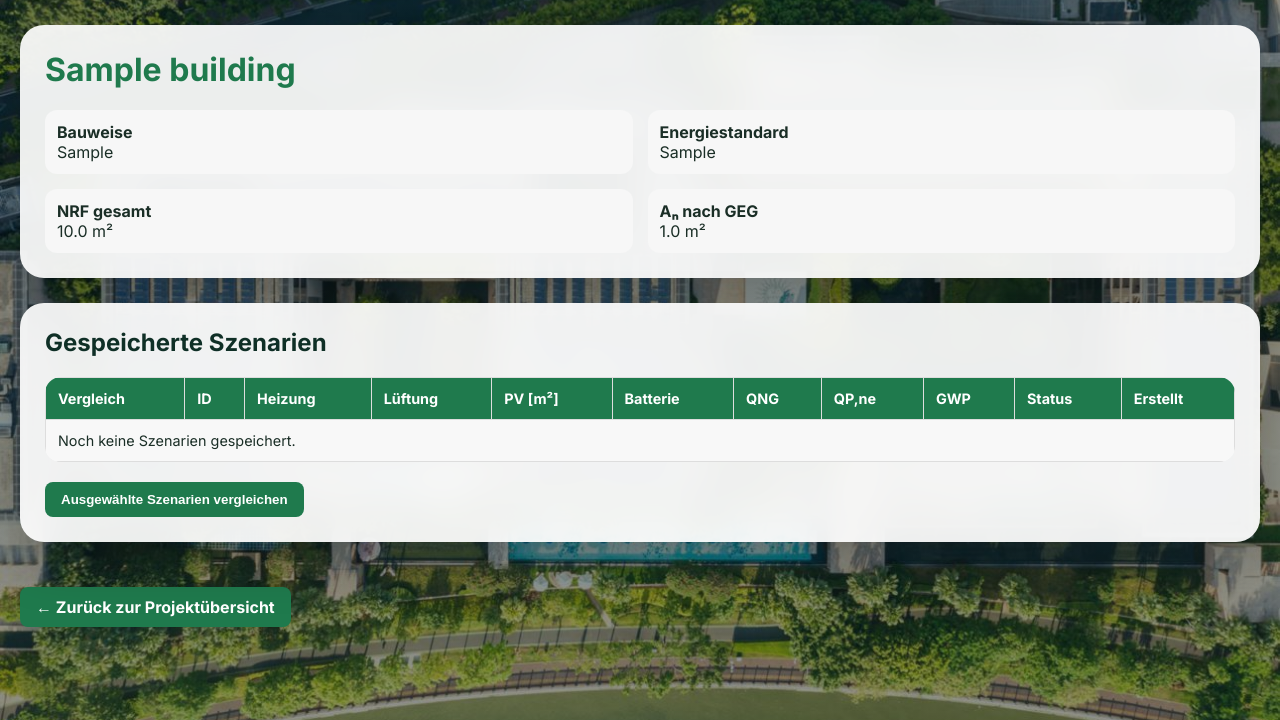
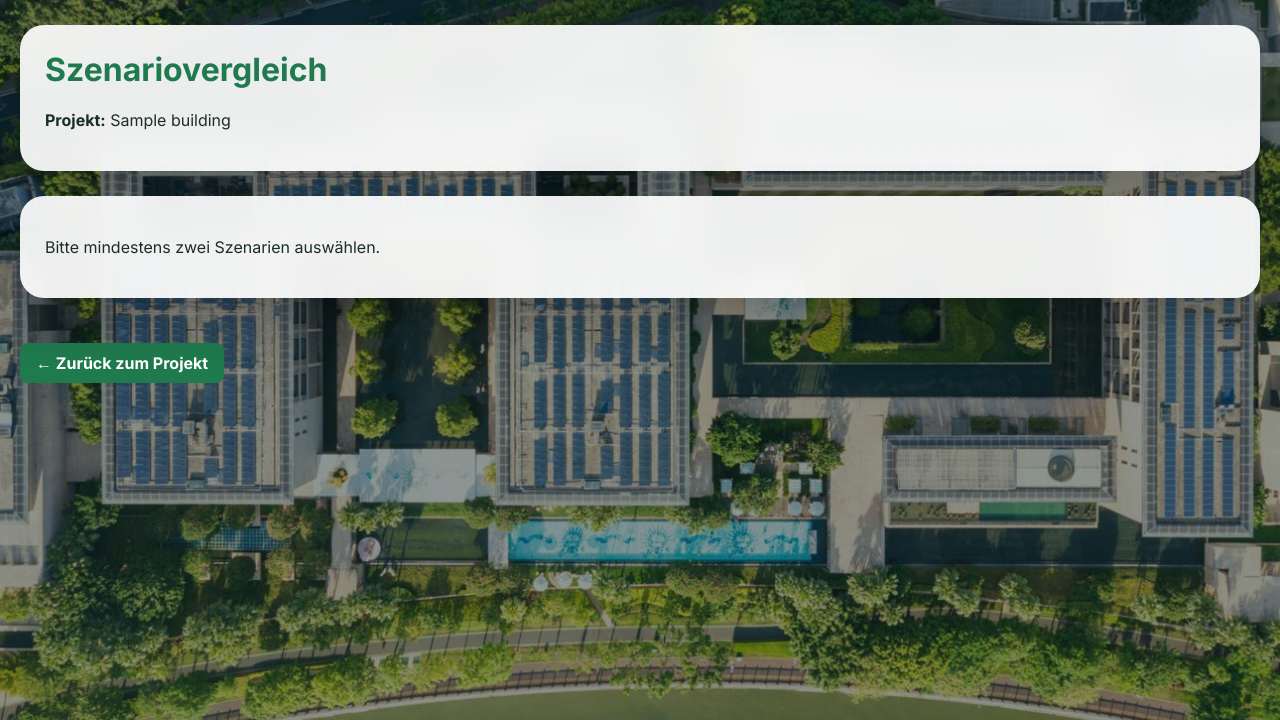
Before and after one commit to DBM-THA/Absch-tzung-der-Geb-ude-kobilanz-nach-QNG, a Django app: page /project/1/compare/ in a window 1280 px wide. Shown: the part 80-800 px from the top of the page. Run offline with Django 5.2, Linux system fonts and the light colour scheme; tables that the repository leaves empty hold one stand-in row (values such as "Sample post").

Commit message:
Update title and styling in compare_scenarios.html

```diff
--- a/qngapp/templates/qngapp/compare_scenarios.html
+++ b/qngapp/templates/qngapp/compare_scenarios.html
@@ -3,14 +3,14 @@
 <html lang="de">
 <head>
 <meta charset="UTF-8">
-<title>{{ building.project_name }}</title>
+<title>Szenariovergleich</title>
 
 <link rel="preconnect" href="https://fonts.googleapis.com">
 <link rel="preconnect" href="https://fonts.gstatic.com" crossorigin>
 <link href="https://fonts.googleapis.com/css2?family=Inter:wght@300;400;500;600;700;800&display=swap" rel="stylesheet">
 
 <style>
-body{
+body {
     font-family: 'Inter', sans-serif;
     margin: 0;
     padding: 40px 20px;
@@ -23,122 +23,94 @@ body{
     color: #1a2e26;
 }
 
-.page{
-    max-width:1400px;
-    margin:auto;
+.page {
+    max-width: 1400px;
+    margin: auto;
 }
 
-.navbar{
-    display:flex;
-    gap:15px;
-    margin-bottom:25px;
-    flex-wrap:wrap;
+.navbar {
+    display: flex;
+    gap: 15px;
+    margin-bottom: 25px;
+    flex-wrap: wrap;
 }
 
-.navbar a{
-    text-decoration:none;
-    padding:10px 16px;
-    border-radius:10px;
-    background:#1f7a4d;
-    color:white;
-    font-weight:600;
-    transition:0.2s;
+.navbar a {
+    text-decoration: none;
+    padding: 10px 16px;
+    border-radius: 10px;
+    background: #1f7a4d;
+    color: white;
+    font-weight: 600;
+    transition: 0.2s;
 }
 
-.navbar a:hover{
-    background:#16633d;
+.navbar a:hover {
+    background: #16633d;
 }
 
-.card{
-    background:rgba(255,255,255,0.92);
-    backdrop-filter:blur(16px);
-    padding:25px;
-    border-radius:24px;
-    margin-bottom:25px;
-    box-shadow:0 20px 50px rgba(0,0,0,0.25);
+.card {
+    background: rgba(255,255,255,0.92);
+    backdrop-filter: blur(16px);
+    padding: 25px;
+    border-radius: 24px;
+    margin-bottom: 25px;
+    box-shadow: 0 20px 50px rgba(0,0,0,0.25);
 }
 
-h1{
-    color:#1f7a4d;
-    margin-top:0;
+h1 {
+    color: #1f7a4d;
+    margin-top: 0;
 }
 
-h2{
-    margin-top:0;
-    color:#0f2f26;
+table {
+    width: 100%;
+    border-collapse: collapse;
+    background: white;
+    border-radius: 16px;
+    overflow: hidden;
 }
 
-table{
-    width:100%;
-    border-collapse:collapse;
-    background:white;
-    border-radius:16px;
-    overflow:hidden;
+th, td {
+    padding: 12px;
+    border: 1px solid #ddd;
+    text-align: left;
+    font-size: 0.92rem;
 }
 
-th,td{
-    padding:12px;
-    border:1px solid #ddd;
-    text-align:left;
-    font-size:0.9rem;
+th {
+    background: #1f7a4d;
+    color: white;
 }
 
-th{
-    background:#1f7a4d;
-    color:white;
+tr:nth-child(even) {
+    background: #f8f8f8;
 }
 
-tr:nth-child(even){
-    background:#f8f8f8;
+.status-ok {
+    color: green;
+    font-weight: bold;
 }
 
-.status-ok{
-    color:green;
-    font-weight:bold;
+.status-bad {
+    color: red;
+    font-weight: bold;
 }
 
-.status-bad{
-    color:red;
-    font-weight:bold;
+.button {
+    display: inline-block;
+    padding: 10px 16px;
+    background: #1f7a4d;
+    color: white;
+    text-decoration: none;
+    border-radius: 8px;
+    margin-top: 20px;
+    border: none;
+    font-weight: bold;
 }
 
-.button{
-    display:inline-block;
-    padding:10px 16px;
-    background:#1f7a4d;
-    color:white;
-    text-decoration:none;
-    border-radius:8px;
-    margin-top:20px;
-    border:none;
-    font-weight:700;
-    cursor:pointer;
-}
-
-.button:hover{
-    background:#16633d;
-}
-
-.info-grid{
-    display:grid;
-    grid-template-columns:repeat(2,1fr);
-    gap:15px;
-}
-
-.info-box{
-    background:#f7f7f7;
-    padding:12px;
-    border-radius:12px;
-}
-
-@media (max-width: 900px){
-    .info-grid{
-        grid-template-columns:1fr;
-    }
-
-    table{
-        font-size:0.8rem;
-    }
+.button:hover {
+    background: #16633d;
 }
 </style>
 </head>
@@ -154,67 +126,78 @@ tr:nth-child(even){
     </div>
 
     <div class="card">
-        <h1>{{ building.project_name }}</h1>
-
-        <div class="info-grid">
-            <div class="info-box">
-                <strong>Bauweise</strong><br>
-                {{ building.building_type }}
-            </div>
-
-            <div class="info-box">
-                <strong>Energiestandard</strong><br>
-                {{ building.energy_standard }}
-            </div>
-
-            <div class="info-box">
-                <strong>NRF gesamt</strong><br>
-                {{ building.nrf_total }} m²
-            </div>
-
-            <div class="info-box">
-                <strong>Aₙ nach GEG</strong><br>
-                {{ building.an_geg }} m²
-            </div>
-        </div>
+        <h1>Szenariovergleich</h1>
+        <p><strong>Projekt:</strong> {{ building.project_name }}</p>
     </div>
 
     <div class="card">
-        <h2>Gespeicherte Szenarien</h2>
 
-        <form method="get" action="{% url 'compare_scenarios' building.id %}">
+        {% if scenarios|length < 2 %}
+
+            <p>Bitte mindestens zwei Szenarien auswählen.</p>
+
+        {% else %}
+
         <table>
             <tr>
-                    <th>Vergleich</th>
-                    <th>ID</th>
-                    <th>Heizung</th>
-                    <th>Lüftung</th>
-                    <th>PV [m²]</th>
-                    <th>Batterie</th>
-                    <th>QNG</th>
-                    <th>QP,ne</th>
-                    <th>GWP</th>
-                    <th>Status</th>
-                    <th>Erstellt</th>
+                <th>Kennwert</th>
+                {% for scenario in scenarios %}
+                    <th>Szenario {{ forloop.counter }}<br>ID {{ scenario.id }}</th>
+                {% endfor %}
             </tr>
 
+            <tr>
+                <td>Heizung</td>
                 {% for scenario in scenarios %}
+                    <td>{{ scenario.heating }}</td>
+                {% endfor %}
+            </tr>
+
             <tr>
-                    <td>
-                        <input type="checkbox" name="scenario_ids" value="{{ scenario.id }}">
-                    </td>
+                <td>Lüftung</td>
+                {% for scenario in scenarios %}
+                    <td>{{ scenario.ventilation }}</td>
+                {% endfor %}
+            </tr>
 
-                    <td>{{ scenario.id }}</td>
-                    <td>{{ scenario.heating }}</td>
-                    <td>{{ scenario.ventilation }}</td>
-                    <td>{{ scenario.pv_area }}</td>
+            <tr>
+                <td>PV-Fläche</td>
+                {% for scenario in scenarios %}
+                    <td>{{ scenario.pv_area }} m²</td>
+                {% endfor %}
+            </tr>
+
+            <tr>
+                <td>Batteriespeicher</td>
+                {% for scenario in scenarios %}
                     <td>{{ scenario.battery_storage }}</td>
+                {% endfor %}
+            </tr>
+
+            <tr>
+                <td>QNG-Level</td>
+                {% for scenario in scenarios %}
                     <td>{{ scenario.qng_level }}</td>
+                {% endfor %}
+            </tr>
 
-                    {% if scenario.result %}
+            <tr>
+                <td>QP,ne</td>
+                {% for scenario in scenarios %}
                     <td>{{ scenario.result.ac_qp_rel }}</td>
+                {% endfor %}
+            </tr>
+
+            <tr>
+                <td>GWP</td>
+                {% for scenario in scenarios %}
                     <td>{{ scenario.result.ac_gwp_rel }}</td>
+                {% endfor %}
+            </tr>
 
+            <tr>
+                <td>Status</td>
+                {% for scenario in scenarios %}
                     <td>
                         {% if scenario.result.qp_status == "erfüllt" and scenario.result.gwp_status == "erfüllt" %}
                             <span class="status-ok">erfüllt</span>
@@ -222,29 +205,16 @@ tr:nth-child(even){
                             <span class="status-bad">nicht erfüllt</span>
                         {% endif %}
                     </td>
-                    {% else %}
-                        <td>-</td>
-                        <td>-</td>
-                        <td>kein Ergebnis</td>
+                {% endfor %}
+            </tr>
+        </table>
+
         {% endif %}
 
-                    <td>{{ scenario.created_at }}</td>
-                </tr>
-                {% empty %}
-                <tr>
-                    <td colspan="11">Noch keine Szenarien gespeichert.</td>
-                </tr>
-                {% endfor %}
-            </table>
-
-            <button class="button" type="submit">
-                Ausgewählte Szenarien vergleichen
-            </button>
-        </form>
     </div>
 
-    <a class="button" href="{% url 'projects' %}">
-        ← Zurück zur Projektübersicht
+    <a class="button" href="{% url 'project_detail' building.id %}">
+        ← Zurück zum Projekt
     </a>
 
 </div>
```
Lines whose indentation alone changed are shown as unchanged.
